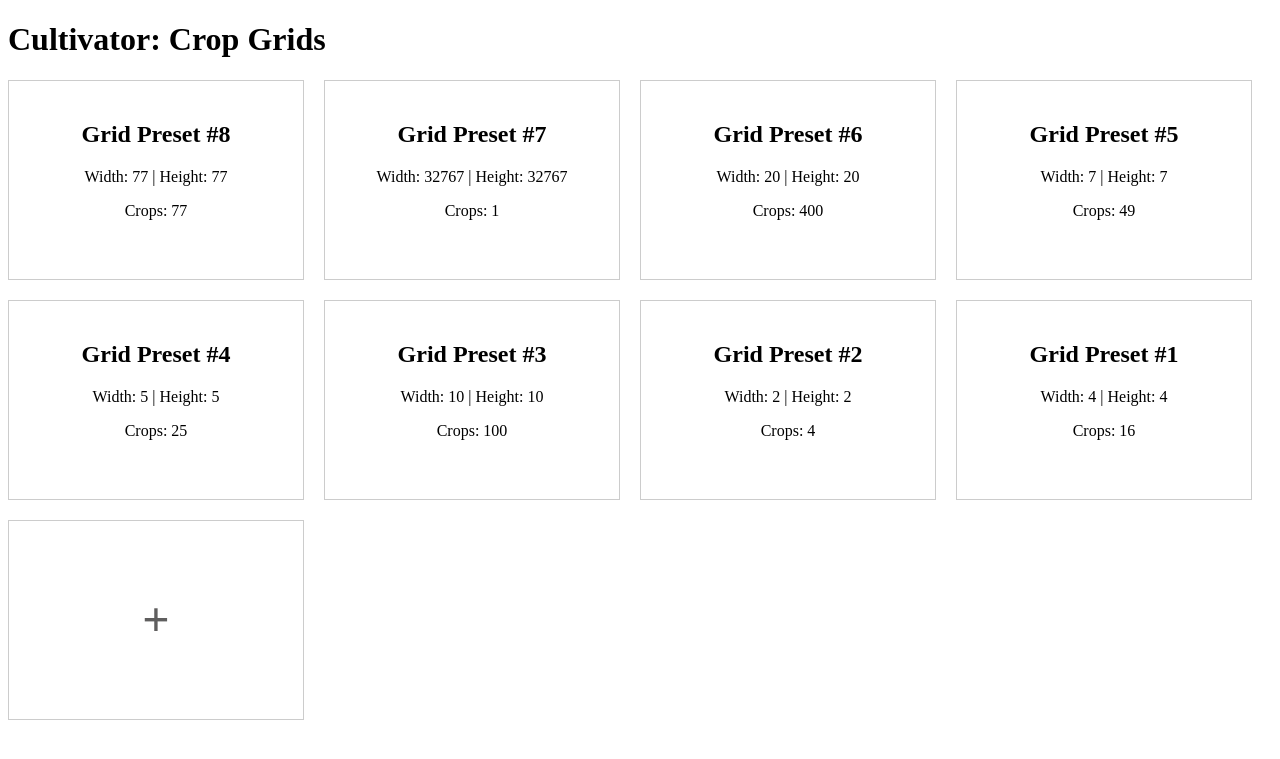
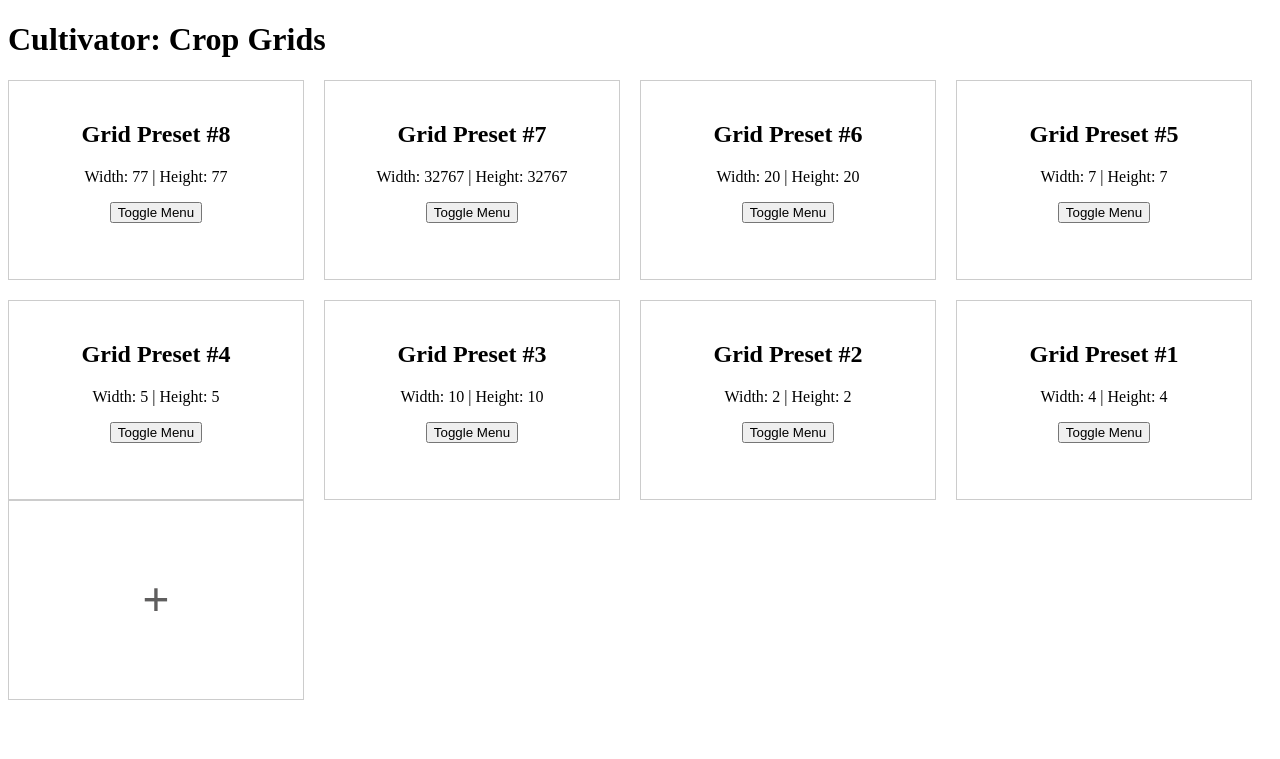
Before and after one commit to Areisu/cultivator, a Flask app: page / in a window 1280 px wide. Shown: the top 759 px of the page. Run offline with Flask 3, Linux system fonts and the light colour scheme; data comes from the database, SQL or seed files in the repository; both versions use the stored data as it was before the commit.

Commit message:
Modified the index.html, removed add_grid.html

```diff
--- a/main.py
+++ b/main.py
@@ -21,8 +21,7 @@
         c.execute('''CREATE TABLE IF NOT EXISTS crop_grids (
                         id INTEGER PRIMARY KEY AUTOINCREMENT,
                         width INTEGER NOT NULL,
-                        height INTEGER NOT NULL,
-                        crops TEXT NOT NULL
+                        height INTEGER NOT NULL
                      )''')
         c.execute('''CREATE TABLE IF NOT EXISTS available_crops (
                         id INTEGER PRIMARY KEY AUTOINCREMENT,
@@ -51,10 +50,9 @@
     if request.method == 'POST':
         width = int(request.form['width'])
         height = int(request.form['height'])
-        crops = request.form['crops']
         db = get_db()
         c = db.cursor()
-        c.execute('''INSERT INTO crop_grids (width, height, crops) VALUES (?, ?, ?)''', (width, height, crops))
+        c.execute('''INSERT INTO crop_grids (width, height) VALUES (?, ?)''', (width, height))
         db.commit()
         flash('Grid has been successfully created.', 'success')
         return redirect(url_for('index'))
@@ -69,17 +67,16 @@
     c.execute('''SELECT * FROM crop_grids WHERE id = ?''', (grid_id,))
     grid = c.fetchone()
 
-    # Retrieve available crops
-    c.execute('''SELECT crop_name FROM available_crops''')
-    crops = [row[0] for row in c.fetchall()]
+    return render_template('display_grid.html', grid=grid)
 
-    if request.method == 'POST':
-        selected_crop = request.form['crop']
-        new_crops = grid[3] + ', ' + selected_crop if grid[3] else selected_crop
-        c.execute('''UPDATE crop_grids SET crops = ? WHERE id = ?''', (new_crops, grid_id))
-        db.commit()
-
-    return render_template('display_grid.html', grid=grid, crops=crops)
+@app.route('/delete_grid/<int:grid_id>', methods=['POST'])
+def delete_grid(grid_id):
+    db = get_db()
+    c = db.cursor()
+    c.execute('''DELETE FROM crop_grids WHERE id = ?''', (grid_id,))
+    db.commit()
+    flash('Grid has been successfully deleted.', 'success')
+    return redirect(url_for('index'))
 
 
 if __name__ == '__main__':
--- a/templates/index.html
+++ b/templates/index.html
@@ -8,6 +8,7 @@
             display: flex;
             flex-wrap: wrap;
             gap: 20px;
+            position: relative; /* Make grid container relative */
         }
 
         .grid-item {
@@ -23,21 +24,6 @@
 
         .grid-item:hover {
             background-color: #f5f5f5;
-        }
-
-        .add-button-container {
-            border: 1px solid #ccc;
-            width: calc(25% - 20px);
-            height: 200px;
-            box-sizing: border-box;
-            text-align: center;
-            cursor: pointer;
-            display: flex;
-            justify-content: center;
-            align-items: center;
-            margin-top: 0;
-            margin-left: 0;
-            margin-right: 20px;
         }
 
         .add-button-container {
@@ -67,26 +53,158 @@
             background-color: #f5f5f5;
             text-decoration: none;
         }
+
+        .menu {
+            display: none;
+        }
+
+        /* Modal styles */
+        .modal {
+            display: none; /* Hidden by default */
+            position: fixed; /* Stay in place */
+            z-index: 1; /* Sit on top */
+            left: 0;
+            top: 0;
+            width: 100%; /* Full width */
+            height: 100%; /* Full height */
+            overflow: auto; /* Enable scroll if needed */
+            background-color: rgba(0,0,0,0.4); /* Black w/ opacity */
+            padding-top: 60px;
+        }
+
+        .modal-content {
+            background-color: #fefefe;
+            margin: 5% auto; /* 5% from the top and centered */
+            padding: 20px;
+            border: 1px solid #888;
+            width: 80%; /* Could be more or less, depending on screen size */
+        }
+
+        /* Close button */
+        .close {
+            color: #aaa;
+            float: right;
+            font-size: 28px;
+            font-weight: bold;
+        }
+
+        .close:hover,
+        .close:focus {
+            color: black;
+            text-decoration: none;
+            cursor: pointer;
+        }
     </style>
 </head>
 <body>
     <h1>Cultivator: Crop Grids</h1>
-
     <!-- Display Grids -->
     <div class="grid-container">
         {% for grid in grids %}
-            <a href="{{ url_for('display_grid', grid_id=grid[0]) }}" class="grid-item">
+            <div class="grid-item" id="grid{{ grid[0] }}">
                 <h2>Grid Preset #{{ grid[0] }}</h2>
                 <p>Width: {{ grid[1] }} | Height: {{ grid[2] }}</p>
-                <p>Crops: {{ grid[3] }}</p>
-            </a>
+                <button class="toggle-menu">Toggle Menu</button>
+                <div class="menu" id="menu{{ grid[0] }}">
+                    <form action="{{ url_for('display_grid', grid_id=grid[0]) }}" method="get">
+                        <button type="submit">View</button>
+                    </form>
+                    <form action="{{ url_for('delete_grid', grid_id=grid[0]) }}" method="post">
+                        <button type="submit">Delete</button>
+                    </form>
+                </div>
+            </div>
         {% endfor %}
+    </div>
+
+    <script>
+        document.addEventListener("DOMContentLoaded", function() {
+            const toggleButtons = document.querySelectorAll(".toggle-menu");
+
+            toggleButtons.forEach(function(button) {
+                button.addEventListener("click", function() {
+                    const gridId = this.parentElement.id.replace("grid", "");
+                    const menu = document.getElementById("menu" + gridId);
+                    menu.style.display = menu.style.display === "block" ? "none" : "block";
+                });
+            });
+        });
+    </script>
+</body>
+</html>
+
 
         <!-- "+" Button Container -->
-        <a href="{{ url_for('add_grid') }}" class="add-button-container">
+        <div id="myModal" class="modal">
+            <div class="modal-content">
+                <span class="close">&times;</span>
+                <h2>Create New Grid</h2>
+                <!-- Form to input grid values -->
+                <form id="gridForm">
+                    <label for="width">Width:</label>
+                    <input type="number" id="width" name="width" min="1" required><br><br>
+                    <label for="height">Height:</label>
+                    <input type="number" id="height" name="height" min="1" required><br><br>
+                    <button type="submit">Create Grid</button>
+                </form>
+            </div>
+        </div>
+        <div class="add-button-container" id="addButton">
             <div class="add-button">+</div>
-        </a>
+        </div>
     </div>
+
+    <script>
+        // Get the modal
+        var modal = document.getElementById("myModal");
+
+        // Get the button that opens the modal
+        var btn = document.getElementById("addButton");
+
+        // Get the <span> element that closes the modal
+        var span = document.getElementsByClassName("close")[0];
+
+        // When the user clicks the button, open the modal
+        btn.onclick = function() {
+            modal.style.display = "block";
+        }
+
+        // When the user clicks on <span> (x), close the modal
+        span.onclick = function() {
+            modal.style.display = "none";
+        }
+
+        // When the user clicks anywhere outside of the modal, close it
+        window.onclick = function(event) {
+            if (event.target == modal) {
+                modal.style.display = "none";
+            }
+        }
+
+        // Submit form data
+        document.getElementById("gridForm").onsubmit = function(event) {
+            event.preventDefault(); // Prevent form submission
+            var formData = new FormData(this);
+
+            fetch('{{ url_for("add_grid") }}', {
+                method: 'POST',
+                body: formData
+            })
+            .then(response => {
+                if (!response.ok) {
+                    throw new Error('Network response was not ok');
+                }
+                // Optionally, handle success response
+                console.log('Grid added successfully');
+                modal.style.display = "none"; // Close the modal
+                location.reload(); // Reload the page
+            })
+            .catch(error => {
+                console.error('Error adding grid:', error);
+                // Optionally, display an error message to the user
+            });
+        }
+    </script>
 
 </body>
 </html>
```
Also changed, not shown: templates/add_grid.html (deleted, +0 -20 lines), crops.db.
